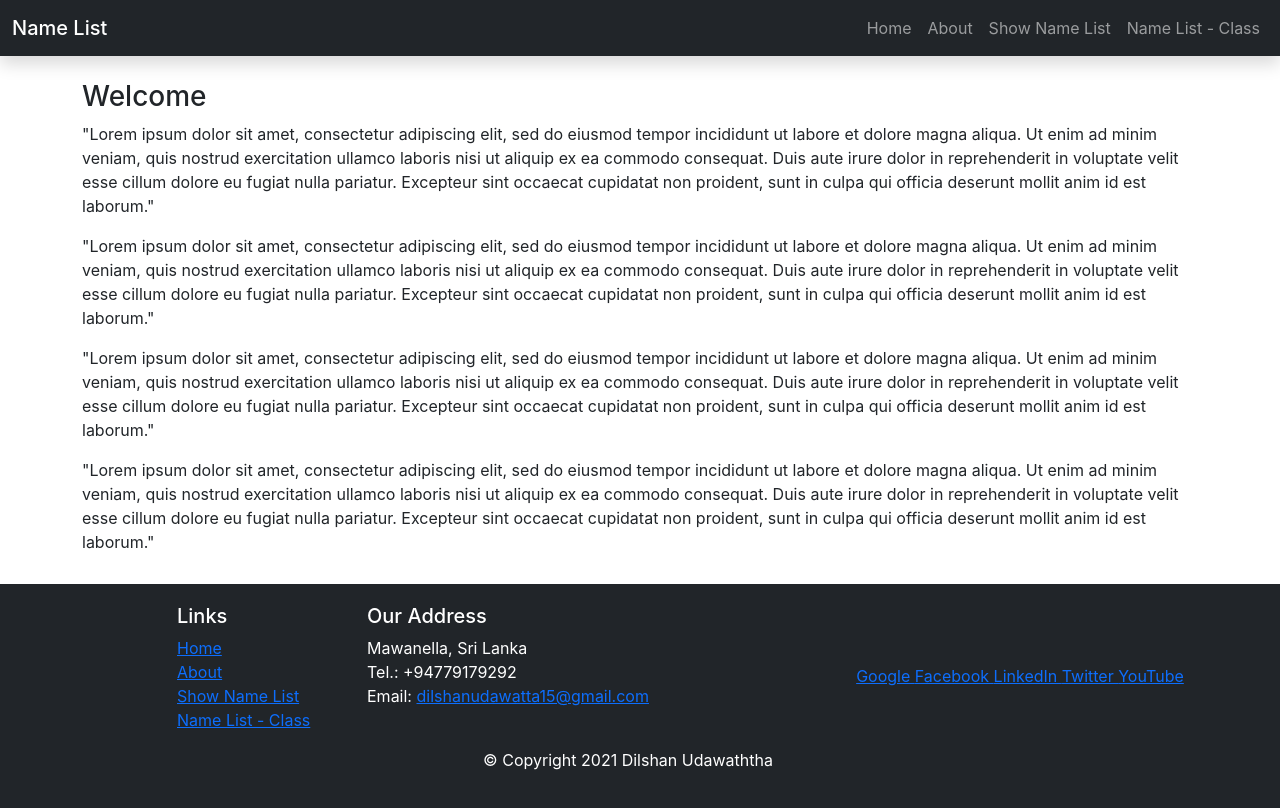
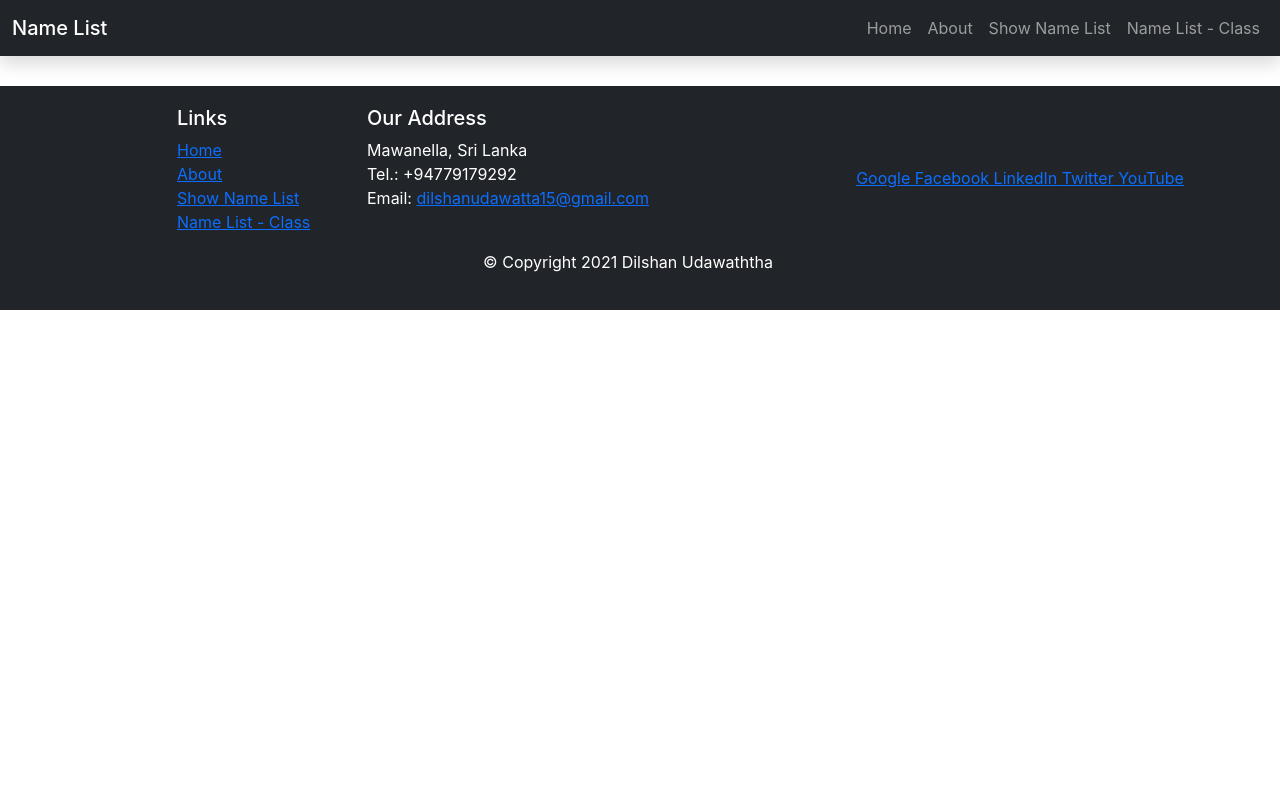
Before and after one commit to ViduraRandika/Random-User-Generator-React, a React (Create React App) app: page / in a window 1280 px wide. Built offline with nearby package versions, Linux system fonts and the light colour scheme.

Commit message:
Update App.js

```diff
--- a/src/App.js
+++ b/src/App.js
@@ -14,10 +14,10 @@ function App() {
       <BrowserRouter>
         <HeaderBar/>
           <Routes>
-            <Route path="/" element={<Home />} />
-            <Route path="about" element={<About/>} />
-            <Route path="namelist" element={<NameList/>} />
-            <Route path="namelistc" element={<NameListC/>} />
+            <Route path="/Random-User-Generator-React/" element={<Home />} />
+            <Route path="/Random-User-Generator-React/about" element={<About/>} />
+            <Route path="/Random-User-Generator-React/namelist" element={<NameList/>} />
+            <Route path="/Random-User-Generator-React/namelistc" element={<NameListC/>} />
           </Routes>
         <Footer/>
       </BrowserRouter>
```
